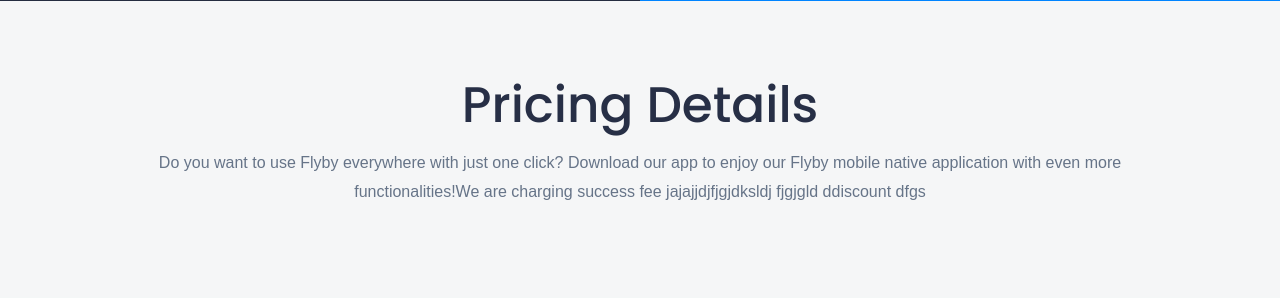
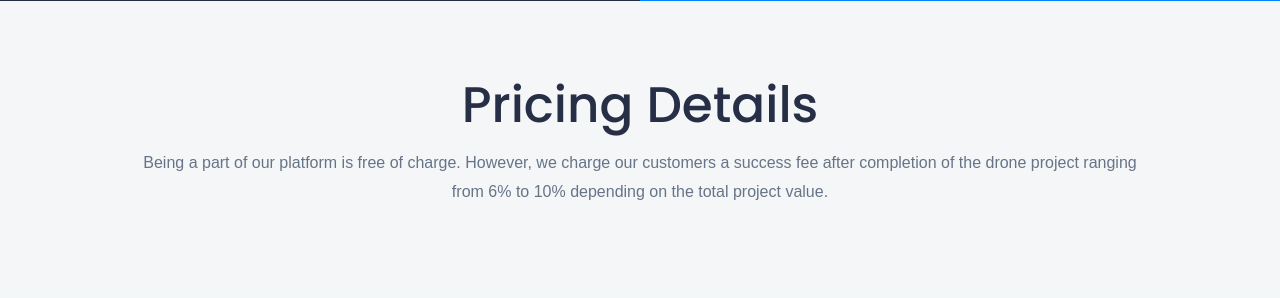
Before and after one commit to Yaikazeeman/flyby, a Flask app: page / in a window 1280 px wide. Shown: the part 3199-3497 px from the top of the page. Run offline with Flask 2, Linux system fonts and the light colour scheme; parts of the project's set-up code (start-up, migrations or seed data) failed here and were passed over; some libraries are stand-ins or nearby versions; some web fonts are replaced.

Commit message:
changing landingpage text

```diff
--- a/source/templates/index.html
+++ b/source/templates/index.html
@@ -331,7 +331,7 @@
 						<div class="col-md-10 col-sm-10 col-md-offset-1 col-sm-offset-1">
 							<div class="app-content">
 								<h2>Pricing Details</h2>
-								<p>Do you want to use Flyby everywhere with just one click? Download our app to enjoy our Flyby mobile native application with even more functionalities!We are charging success fee jajajjdjfjgjdksldj fjgjgld ddiscount dfgs </p>
+								<p>Being a part of our platform is free of charge. However, we charge our customers a success fee after completion of the drone project ranging from 6% to 10% depending on the total project value. </p>
 								<!-- <a href="#" class="btn call-btn"><i class="fa fa-apple"></i>App Store</a>
 								<a href="#" class="btn call-btn gps"><i class="fa fa-android"></i>Android</a> -->
 							</div>
```
